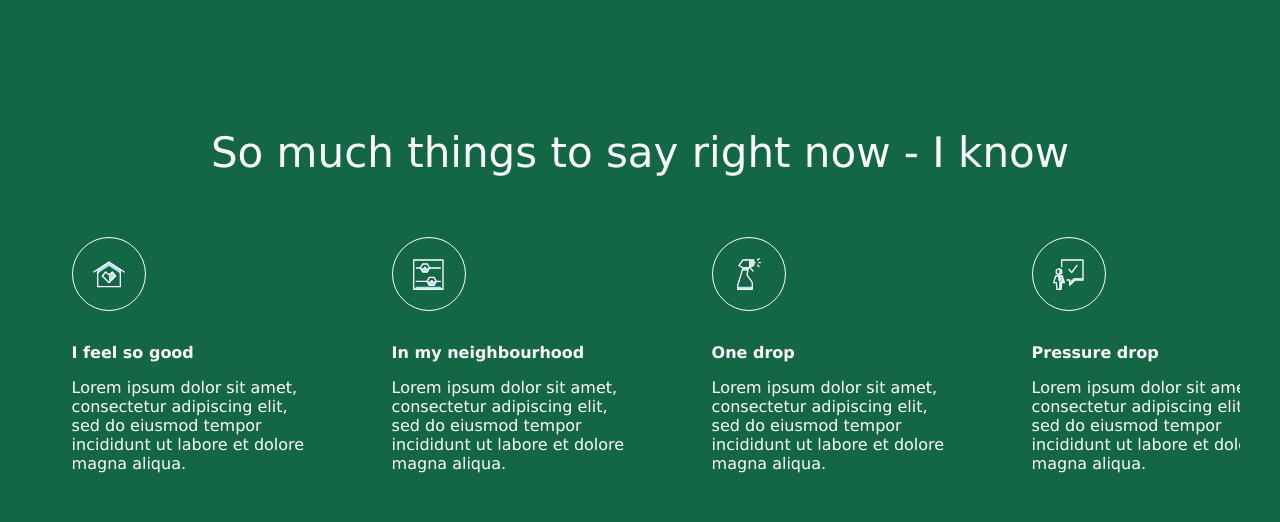
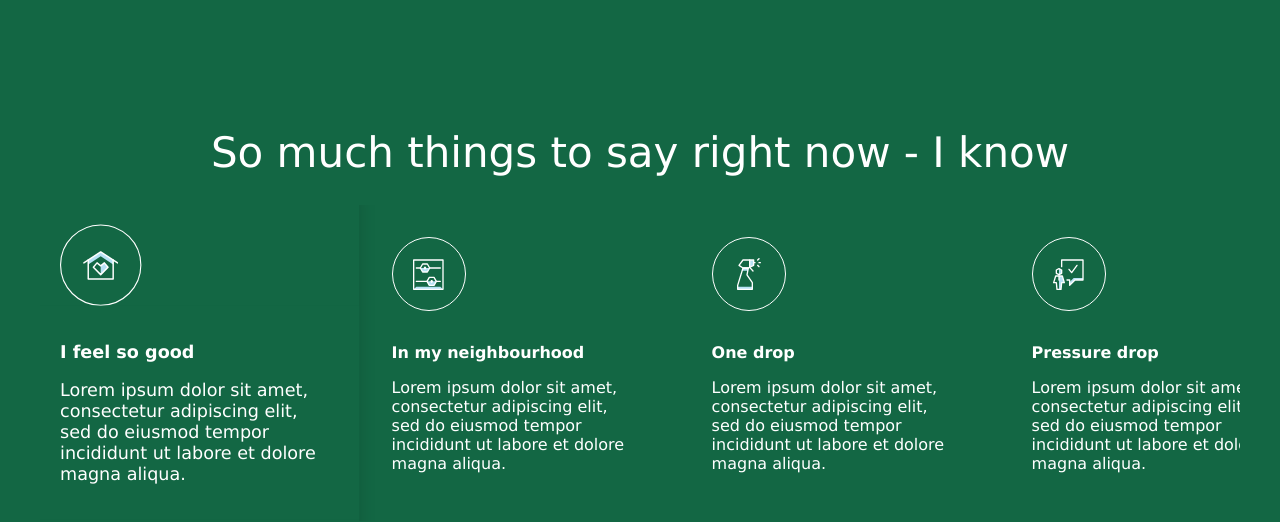
Before and after one commit to Camelonta/camelonta-techtest, a Next.js app: page / in a window 1280 px wide. In both pictures the pointer is over the element 191 px from the left and 363 px from the top of the page. Shown: the top 522 px of the page. Built offline with nearby package versions, Linux system fonts and the light colour scheme.

Commit message:
Add animation on hover

```diff
--- a/components/IconCard/styles.module.css
+++ b/components/IconCard/styles.module.css
@@ -2,6 +2,12 @@
     display: flex;
     align-items: flex-start;
     min-width: fit-content;
+    transition: transform 0.3s ease, box-shadow 0.3s ease;
+}
+
+.container:hover {
+    transform: scale(1.1);
+    box-shadow: 0px 4px 15px rgba(0, 0, 0, 0.15);
 }
 
 @media (min-width: 768px) {
```
